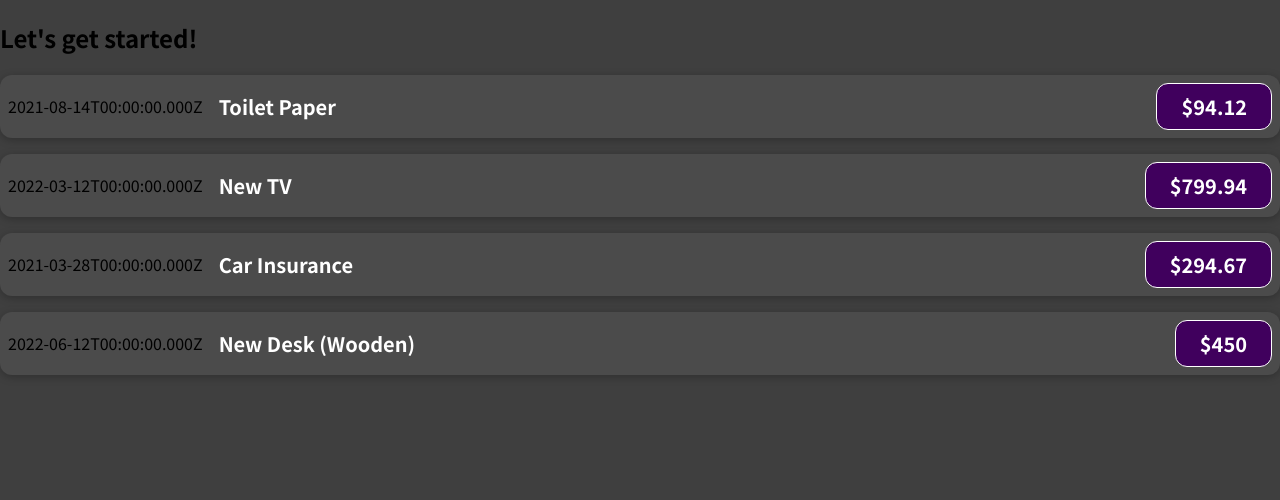
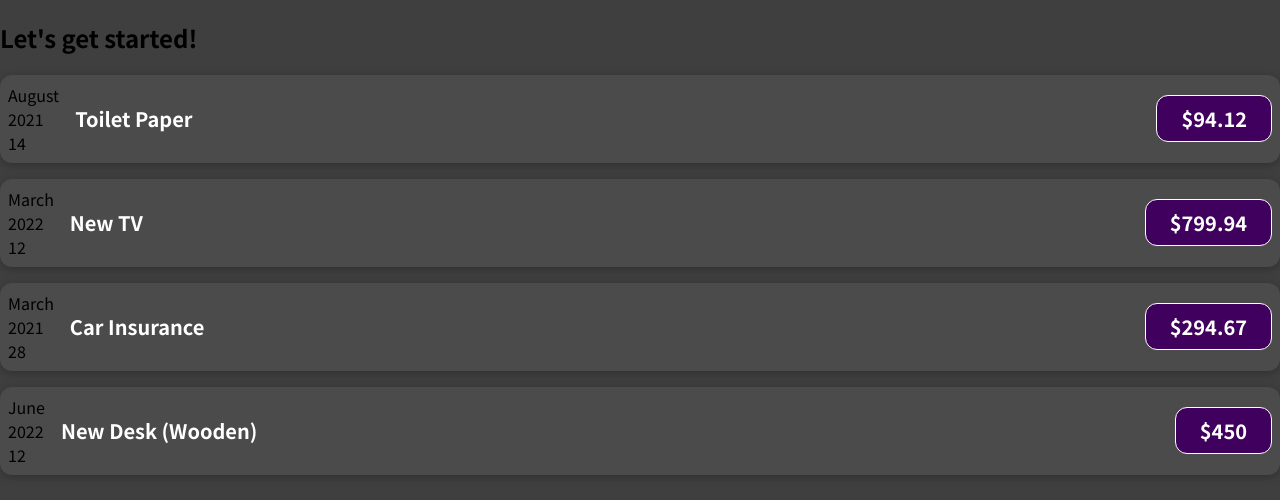
Before and after one commit to sheekap/expence_tracker, a JavaScript app: page / in a window 1280 px wide. Shown: the top 500 px of the page. Built offline with nearby package versions, Linux system fonts and the light colour scheme.

Commit message:
💅🏾 format date into something more readable

```diff
--- a/src/App.js
+++ b/src/App.js
@@ -31,6 +31,7 @@
   return (
     <div>
       <h2>Let's get started!</h2>
+      {/* TODO: use a loop */}
       <ExpenseItem
         title={expenses[0].title}
         amount={expenses[0].amount}
--- a/src/components/ExpenseItem.js
+++ b/src/components/ExpenseItem.js
@@ -1,9 +1,17 @@
 import "./ExpenseItem.css"
 
 function ExpenseItem(props) {
+  const month = props.date.toLocaleString('en-GB', { month: 'long' });
+  const day = props.date.toLocaleString('en-GB', { day: '2-digit' });
+  const year = props.date.getFullYear();
+
   return (
     <div className="expense-item">
-      <div>{props.date.toISOString()}</div>
+      <div>
+        <div>{month}</div>
+        <div>{year}</div>
+        <div>{day}</div>
+      </div>
       <div className="expense-item__description">
         <h2>{props.title}</h2>
       </div>
```
Also changed, not shown: 1 other file (tests, documents, lock files or other folders).
